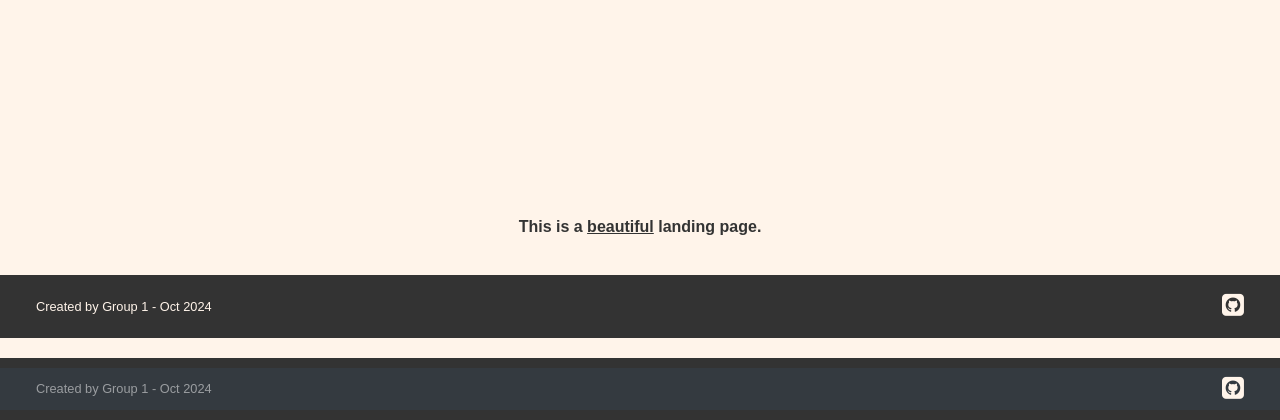
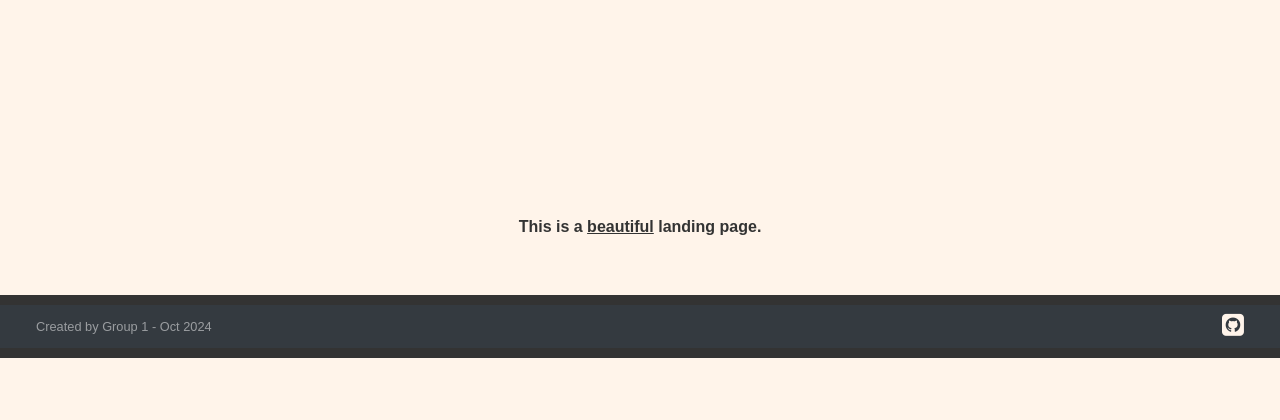
Before and after one commit to UCCS-CS4300-5300/Group1-fall2024, a Django app: page / in a window 1280 px wide. Shown: the part 1509-1929 px from the top of the page. After the commit the page ends 1867 px from the top, so only its background shows below. Run offline with Django 4.2, Linux system fonts and the light colour scheme; some libraries are stand-ins or nearby versions.

Commit message:
footer fix

```diff
--- a/cookapp/templates/cookapp/index.html
+++ b/cookapp/templates/cookapp/index.html
@@ -46,17 +46,6 @@
         </p>
     </section>
 </main>
-
-<footer>
-    <div class="navbar navbar-inverse navbar-static-bottom" role="navigation">
-        <div class="navbar-text pull-left">Created by Group 1 - Oct 2024</div>
-        <div class="navbar-text pull-right">
-            <a href="https://github.com/UCCS-CS4300-5300/Group1-fall2024" class="github-icon">
-                <i class="fa fa-github-square fa-2x"></i>
-            </a>
-        </div>
-    </div>
-</footer>
 
 <script src="https://code.jquery.com/jquery-3.6.0.min.js"></script>
 <script>
```
